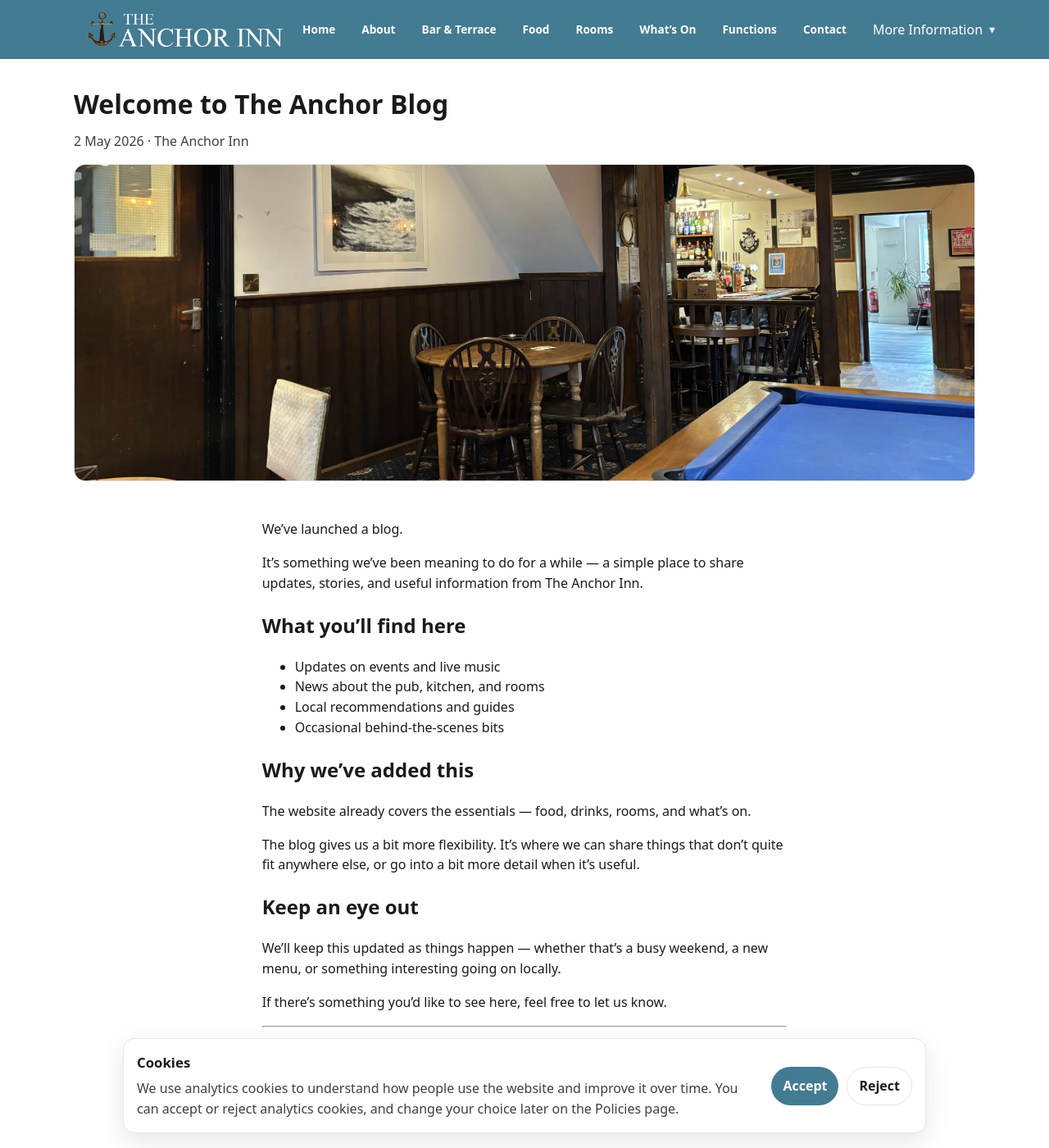
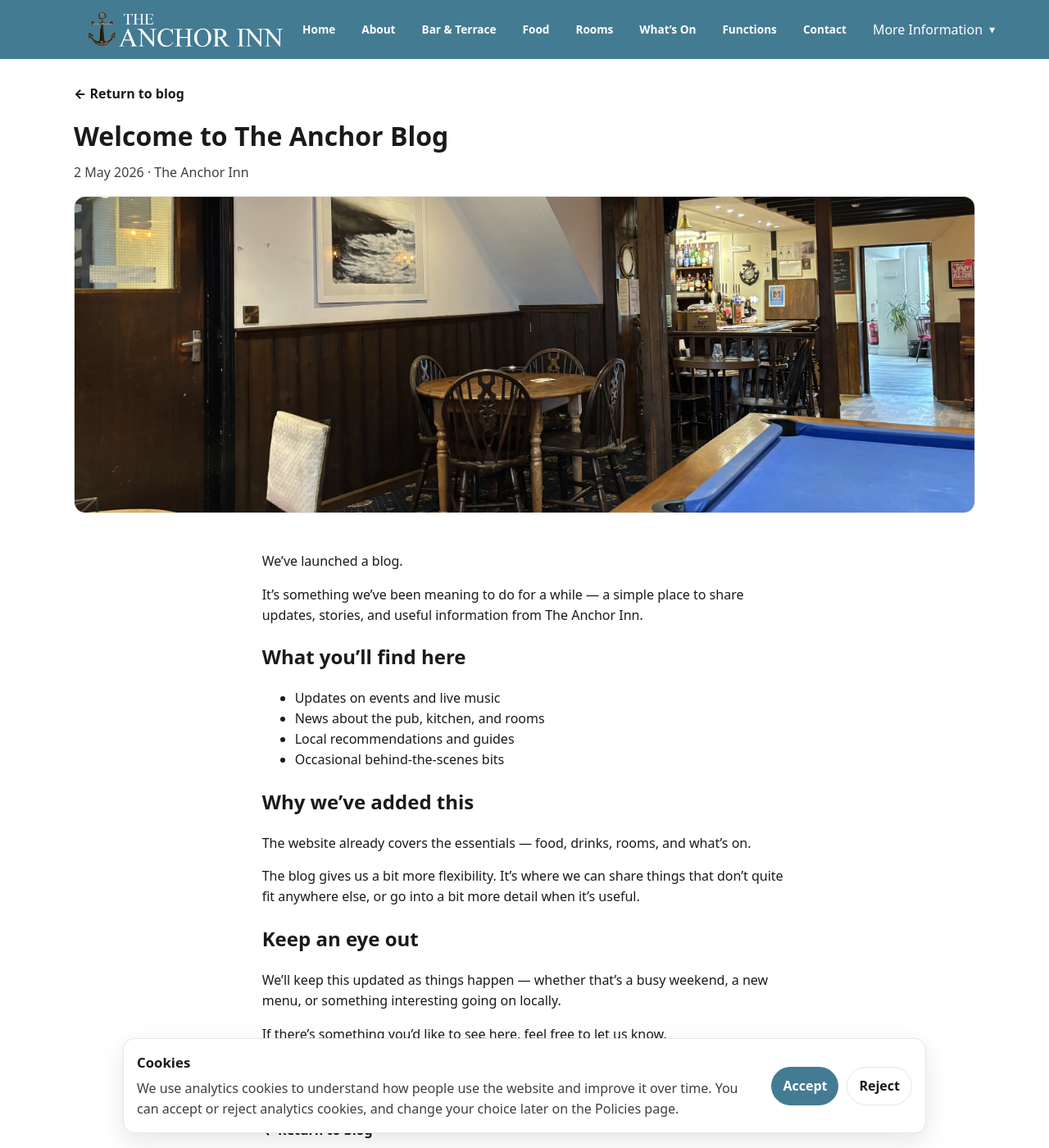
Before and after one commit to DylanBillson/anchor-website, a Jekyll site: the page built from _blog/2026-05-02-welcome-to-the-anchor-blog.md, in a window 1280 px wide and 1400 px high. Shown: the whole window at 82% size. Built offline with Jekyll 4.4.1, drawn with Linux system fonts in a browser that asks for light colours; a script that is not in the unit is left out.

Commit message:
feat: enhance blog layout with new navigation and search functionality

```diff
--- a/_includes/blog-card.html
+++ b/_includes/blog-card.html
@@ -1,4 +1,4 @@
-<article class="blog-card {% if include.pinned %}blog-card--pinned{% endif %}">
+<article class="blog-card {% if include.pinned %}blog-card--pinned{% endif %}" data-blog-card data-title="{{ include.post.title | escape }}" data-description="{{ include.post.description | escape }}" data-tags="{% if include.post.tags %}{{ include.post.tags | join: '|' | escape }}{% endif %}">
   {% if include.post.image %}
     <a class="blog-card__image-link" href="{{ include.post.url | relative_url }}">
       <img
@@ -36,5 +36,7 @@
         {% endfor %}
       </div>
     {% endif %}
+
+    <a class="blog-card__button" href="{{ include.post.url | relative_url }}">Read more</a>
   </div>
 </article>
--- a/_layouts/blog-post.html
+++ b/_layouts/blog-post.html
@@ -4,6 +4,10 @@
 
 <article class="blog-post">
   <header class="blog-post__header container">
+    <p class="blog-post__back">
+      <a href="{{ '/more/blog/' | relative_url }}">← Return to blog</a>
+    </p>
+
     <h1 class="blog-post__title">{{ page.title }}</h1>
 
     <p class="blog-post__meta">
@@ -25,5 +29,9 @@
 
   <section class="blog-post__content container">
     {{ content }}
+
+    <p class="blog-post__back blog-post__back--bottom">
+      <a href="{{ '/more/blog/' | relative_url }}">← Return to blog</a>
+    </p>
   </section>
 </article>
--- a/assets/css/site.css
+++ b/assets/css/site.css
@@ -2029,3 +2029,53 @@
     grid-template-columns: 1fr;
   }
 }
+.blog-grid__controls {
+  margin-bottom: 16px;
+}
+
+.blog-grid__controls input[type="text"] {
+  width: min(420px, 100%);
+}
+
+.blog-card__button {
+  align-self: flex-start;
+  text-decoration: none;
+  padding: 8px 12px;
+  border-radius: 999px;
+  border: 1px solid var(--color-border);
+  font-weight: 800;
+  margin-top: 4px;
+}
+
+.blog-card__button:hover,
+.blog-card__button:focus-visible {
+  outline: none;
+  box-shadow: var(--shadow);
+}
+
+.blog-card[hidden] {
+  display: none !important;
+}
+
+.blog-grid__empty {
+  margin-top: 16px;
+  color: var(--color-muted);
+}
+
+.blog-post__back {
+  margin: 0 0 14px;
+}
+
+.blog-post__back a {
+  font-weight: 800;
+  text-decoration: none;
+}
+
+.blog-post__back a:hover,
+.blog-post__back a:focus-visible {
+  text-decoration: underline;
+}
+
+.blog-post__back--bottom {
+  margin-top: 34px;
+}
```
Also changed, not shown: assets/js/blog.js (added, +26 -0 lines), more/blog.md (+2 -1 lines).
